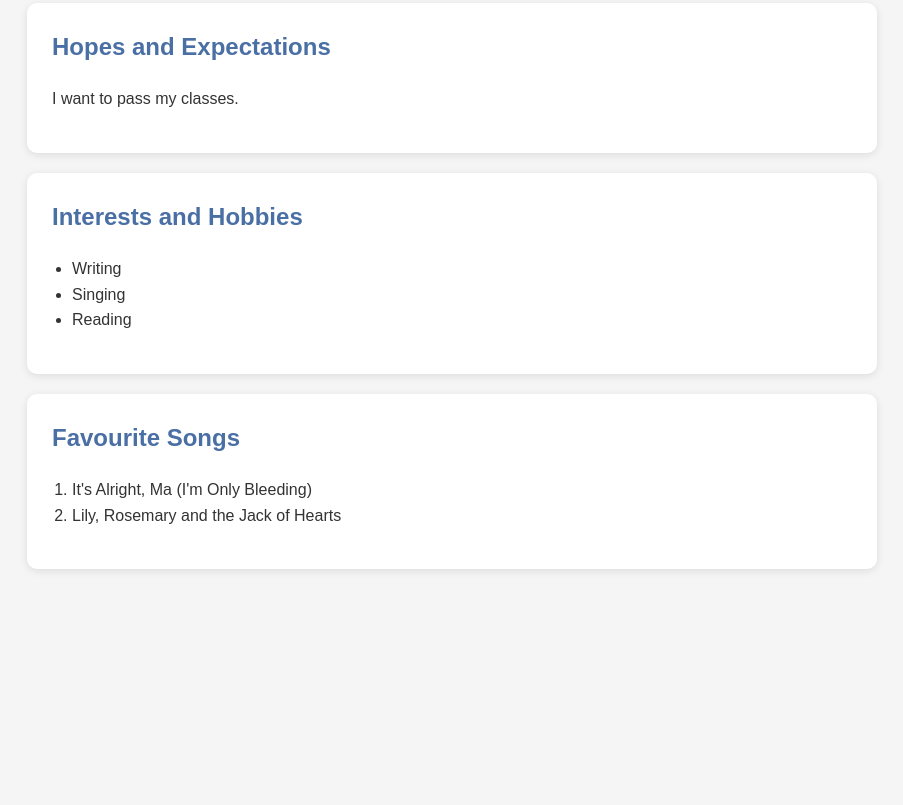
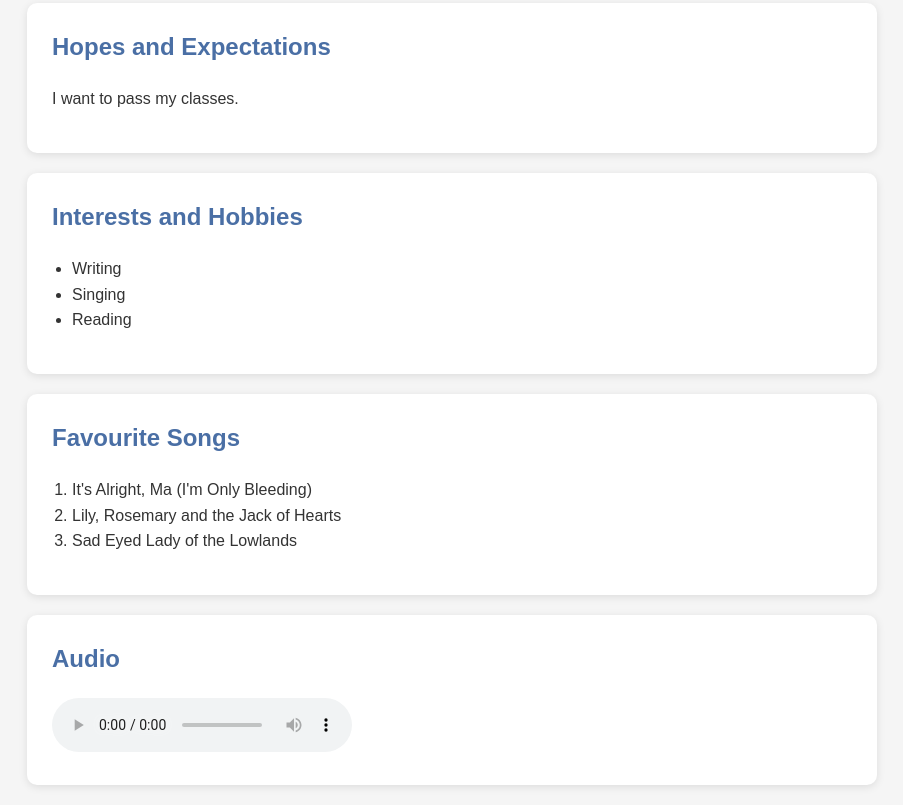
Before and after one commit to emersonhall0/emersonhall0.github.io, a plain HTML site: page index.html in a window 1280 px wide. Shown: the part 696-1501 px from the top of the page, without its empty margins (188-1091 px from the left). Before the commit the page ends 1285 px from the top, so only its background shows below. Drawn offline with Linux system fonts and the light colour scheme.

Commit message:
Update index.html
Added a new section for audio and updated the list of favourite songs.

```diff
--- a/index.html
+++ b/index.html
@@ -85,8 +85,15 @@
     <ol>
       <li>It's Alright, Ma (I'm Only Bleeding)</li>
       <li>Lily, Rosemary and the Jack of Hearts</li>
+      <li>Sad Eyed Lady of the Lowlands</li>
     </ol>
   </section>
 
+  <section>
+    <h2>Audio</h2>
+    <audio controls>
+      <source src="audio/SocialIssueRemix.mp3" type="audio/mpeg">
+    </audio>
+  </section>
 </body>
 </html>
```
